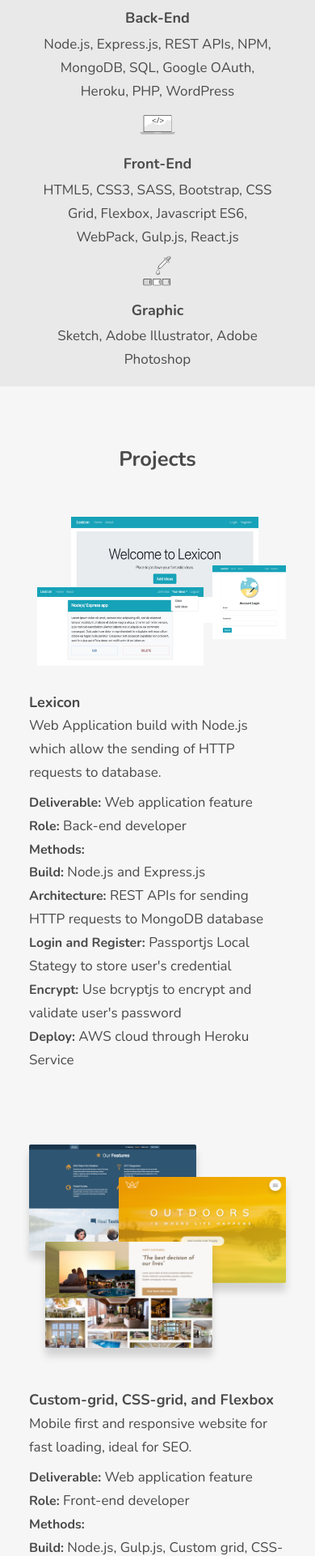
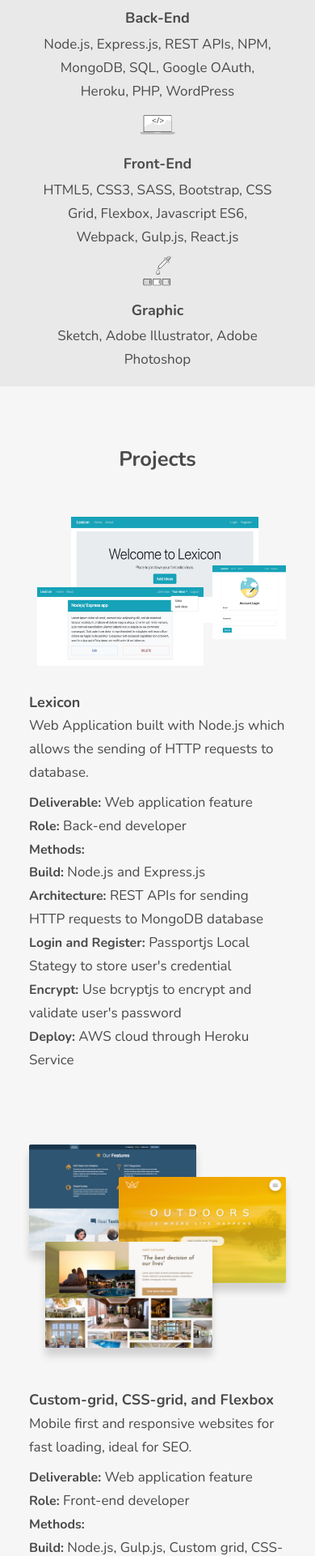
Before and after one commit to Noi-Git/portfolio, a website: page app/index.html in a window 390 px wide. Shown: the part 961-2882 px from the top of the page at 81% size. Drawn offline with nearby package versions, Linux system fonts and the light colour scheme.

Commit message:
update resume

```diff
--- a/app/index.html
+++ b/app/index.html
@@ -53,7 +53,7 @@
             <!-- <span class="icon icon--front-end skill-item__icon"></span> -->
             <img class="skill-item__icon" src="assets/images/icons/front-end.svg" alt="back-end icon">
             <h4 class="skill-item__title">Front-End</h4>
-            <p class="skill-item__details">HTML5, CSS3, SASS, Bootstrap, CSS Grid, Flexbox, Javascript ES6, WebPack, Gulp.js, React.js</p>
+            <p class="skill-item__details">HTML5, CSS3, SASS, Bootstrap, CSS Grid, Flexbox, Javascript ES6, Webpack, Gulp.js, React.js</p>
         </span>
       </div>
 
@@ -87,7 +87,7 @@
           </div>
           <div class="project-item__content row__large-10__text--right row--t-padding">
             <h4 class="project-item__title">Lexicon</h4>
-              <p class="project-item__details row__b-margin-until-medium">Web Application build with Node.js which allow the sending of HTTP requests to database.
+              <p class="project-item__details row__b-margin-until-medium">Web Application built with Node.js which allows the sending of HTTP requests to database.
                 <ul>
                   <li><span class="project-item__subtitle">Deliverable:</span>
                     Web application feature</li>
@@ -130,7 +130,7 @@
         <div class="project-item__content  row__large-10__text--right row--t-padding">
           <h4 class="project-item__title">Custom-grid, CSS-grid, and Flexbox </h4>
           <p class="project-item__details row__b-margin-until-medium">
-              Mobile first and responsive website for fast loading, ideal for SEO.
+              Mobile first and responsive websites for fast loading, ideal for SEO.
             <ul>
               <li><span class="project-item__subtitle">Deliverable:</span>
                 Web application feature</li>
@@ -179,7 +179,7 @@
         <div class="project-item__content  row__large-10__text--right row--t-padding">
           <h4 class="project-item__title">Multiple Bootstrap Websites</h4>
           <p class="project-item__details row__b-margin-until-medium">
-              Responsive websites build with Bootstrap 3 and 4.
+              Responsive websites built with Bootstrap 3 and 4.
             <ul>
               <li><span class="project-item__subtitle">Deliverable:</span>
                 Web application feature</li>
@@ -253,7 +253,7 @@
     <div class="row__about--details">
         <p class="about about__details">
             <!-- <img class="about__icon" src="assets/images/icons/dot-4.svg" alt="flower icon"> -->
-            I love to learn new things and I always enjoy the process of seeing a project come together.  I possess a strong and flexible foundation in website development which facilitates building, modifying and customizing adaptable websites as new needs evolve.  I am a web development online tutorial addict.</p>
+            I love to learn new things and I always enjoy the process of seeing a project come together.  I possess a strong and flexible foundation in website development which facilitates building, modifying and customizing websites as new needs evolve.  I am a web development online tutorial addict.</p>
 
       <div class="about about__detail">
         <a class="about about__detail about__link" href="https://www.linkedin.com/in/noi-sinnang/" target="_blank"><strong>Linkedin</strong></a>
```
Also changed, not shown: dist/index.html, 2 other files.
